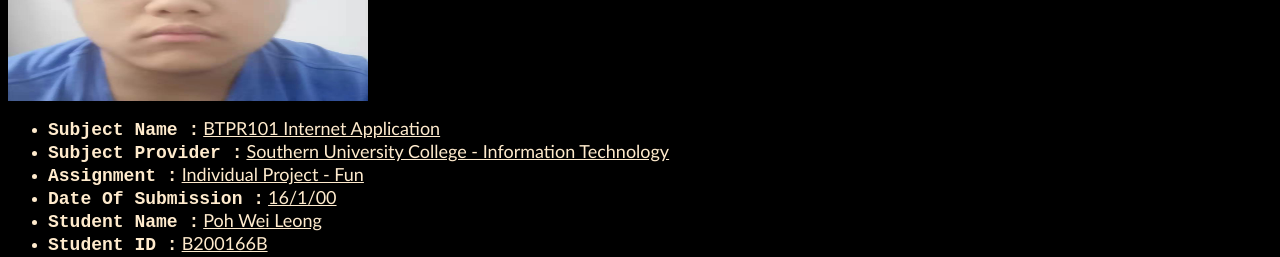
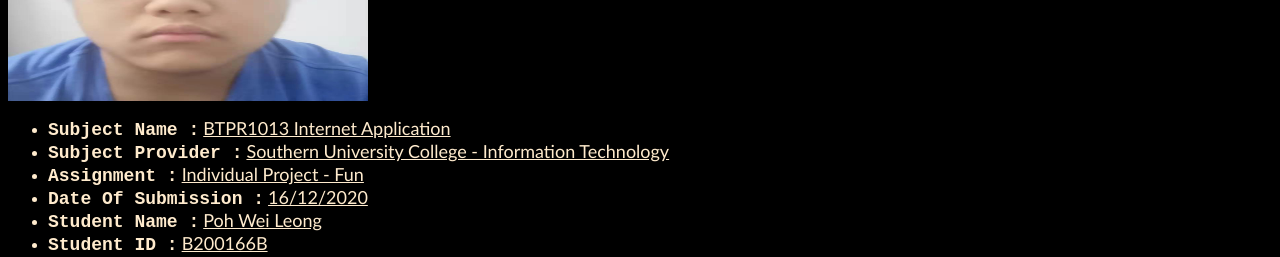
Before and after one commit to PohWeiLeong/IA_Assignment, a plain HTML site: page author.html in a window 1280 px wide. Shown: the part 255-512 px from the top of the page. Drawn offline with Linux system fonts and the light colour scheme.

Commit message:
assignment code

```diff
--- a/author.html
+++ b/author.html
@@ -79,10 +79,10 @@
 
 
     <ul>
-        <li><b>Subject Name :</b>  <u>BTPR101 Internet Application</u></li>
+        <li><b>Subject Name :</b>  <u>BTPR1013 Internet Application</u></li>
         <li><b>Subject Provider :</b>  <u>Southern University College - Information Technology</u></li>
         <li><b>Assignment :</b>  <u>Individual Project - Fun</u></li>
-        <li><b>Date Of Submission :</b>  <u>16/1/00</u></li>
+        <li><b>Date Of Submission :</b>  <u>16/12/2020</u></li>
         <li><b>Student Name :</b>  <u>Poh Wei Leong</u></li>
         <li><b>Student ID :</b>  <u>B200166B</u></li>
         <li><b>E-mail :</b>  <u><a href="mailto:">weileong017@gmail.com</a></u></li>
```
